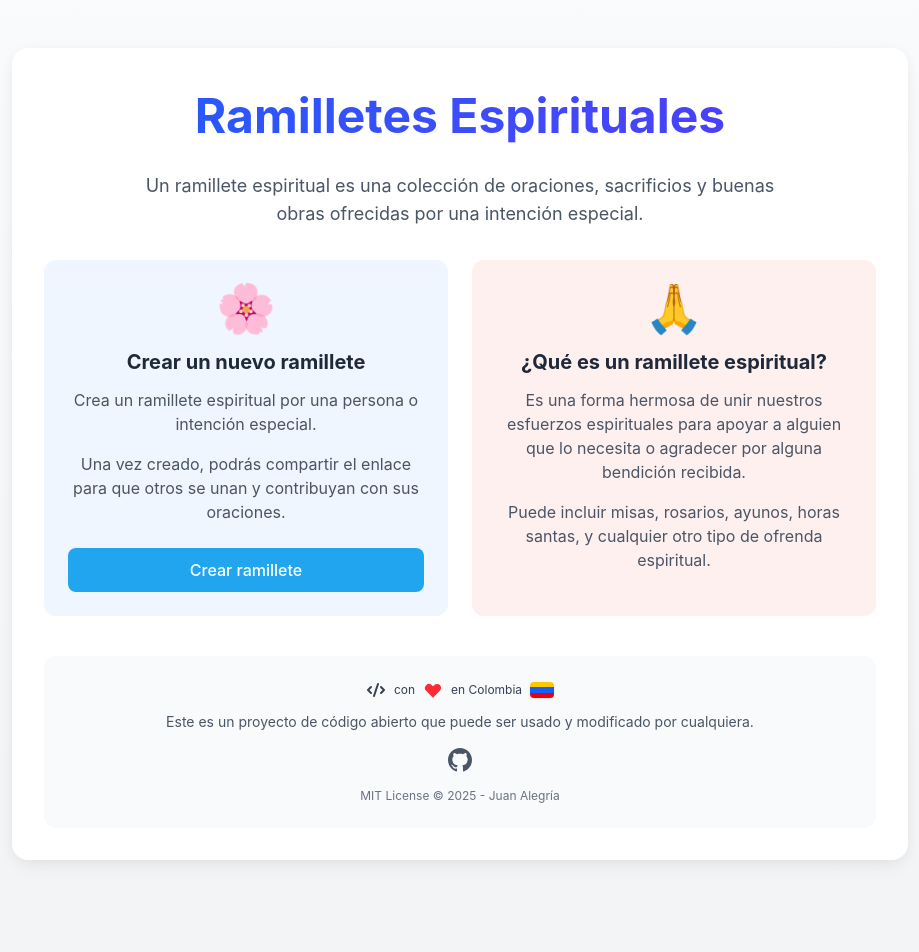
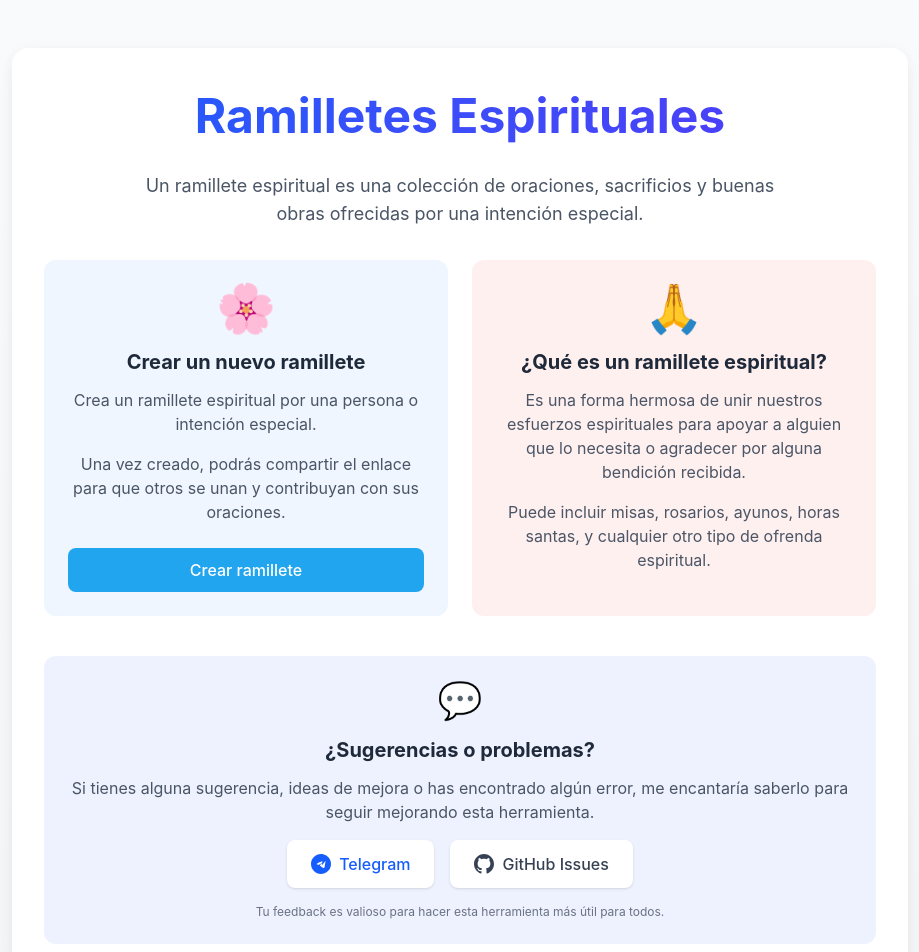
Before and after one commit to zejiran/spiritual-bouquet-tracker, a React (Vite) app in the folder web/: page / in a window 1280 px wide. Shown: the top 952 px of the page, without its empty margins (180-1099 px from the left). Before the commit the page ends 908 px from the top, so only its background shows below. Built offline with nearby package versions, Linux system fonts and the light colour scheme; no server answers.

Commit message:
Add contact section on home page

```diff
--- a/web/src/components/Home.tsx
+++ b/web/src/components/Home.tsx
@@ -163,6 +163,62 @@ export const Home: React.FC = () => {
           </div>
         </div>
 
+        <motion.div
+          initial={{ opacity: 0, y: 20 }}
+          animate={{ opacity: 1, y: 0 }}
+          transition={{ delay: 0.3 }}
+          className="bg-indigo-50 p-6 rounded-xl text-center mb-10"
+        >
+          <div className="text-4xl mb-4">💬</div>
+          <h3 className="text-xl font-bold mb-3 text-gray-800">
+            ¿Sugerencias o problemas?
+          </h3>
+          <p className="text-gray-600 mb-4">
+            Si tienes alguna sugerencia, ideas de mejora o has encontrado algún
+            error, me encantaría saberlo para seguir mejorando esta herramienta.
+          </p>
+          <div className="flex flex-col sm:flex-row items-center justify-center gap-4 mt-4">
+            <a
+              href="https://t.me/juanszalegria"
+              target="_blank"
+              rel="noopener noreferrer"
+              className="flex items-center gap-2 px-6 py-3 bg-white text-blue-600 rounded-lg hover:bg-blue-50 transition-colors shadow-sm"
+            >
+              <svg
+                xmlns="http://www.w3.org/2000/svg"
+                width="20"
+                height="20"
+                viewBox="0 0 24 24"
+                fill="currentColor"
+              >
+                <path d="M12 0C5.373 0 0 5.373 0 12s5.373 12 12 12 12-5.373 12-12S18.627 0 12 0zm5.562 8.161c-.175 1.675-.962 5.742-1.357 7.621-.168.79-.558 1.05-.91 1.08-.775.061-1.365-.56-2.117-1.091-.781-.56-1.188-.892-1.945-1.44-.875-.625-.308-1.009.192-1.592.13-.151 2.397-2.243 2.44-2.438.005-.024.008-.11-.042-.156s-.124-.029-.176-.017c-.077.015-1.305.857-3.682 2.527-.35.245-.664.362-.945.35-.311-.012-.909-.18-1.351-.328-.556-.188-1-.286-.96-.604.019-.157.177-.317.478-.48 1.862-1.005 3.11-1.667 3.743-1.985 1.781-.895 2.153-1.049 2.395-1.054.059-.001.193.022.276.084.096.099.12.232.105.366-.043.382-.766 4.767-.766 4.767z" />
+              </svg>
+              <span className="font-medium">Telegram</span>
+            </a>
+            <a
+              href="https://github.com/zejiran/spiritual-bouquet-tracker/issues"
+              target="_blank"
+              rel="noopener noreferrer"
+              className="flex items-center gap-2 px-6 py-3 bg-white text-gray-700 rounded-lg hover:bg-gray-50 transition-colors shadow-sm"
+            >
+              <svg
+                xmlns="http://www.w3.org/2000/svg"
+                width="20"
+                height="20"
+                viewBox="0 0 24 24"
+                fill="currentColor"
+              >
+                <path d="M12 0c-6.626 0-12 5.373-12 12 0 5.302 3.438 9.8 8.207 11.387.599.111.793-.261.793-.577v-2.234c-3.338.726-4.033-1.416-4.033-1.416-.546-1.387-1.333-1.756-1.333-1.756-1.089-.745.083-.729.083-.729 1.205.084 1.839 1.237 1.839 1.237 1.07 1.834 2.807 1.304 3.492.997.107-.775.418-1.305.762-1.604-2.665-.305-5.467-1.334-5.467-5.931 0-1.311.469-2.381 1.236-3.221-.124-.303-.535-1.524.117-3.176 0 0 1.008-.322 3.301 1.23.957-.266 1.983-.399 3.003-.404 1.02.005 2.047.138 3.006.404 2.291-1.552 3.297-1.23 3.297-1.23.653 1.653.242 2.874.118 3.176.77.84 1.235 1.911 1.235 3.221 0 4.609-2.807 5.624-5.479 5.921.43.372.823 1.102.823 2.222v3.293c0 .319.192.694.801.576 4.765-1.589 8.199-6.086 8.199-11.386 0-6.627-5.373-12-12-12z" />
+              </svg>
+              <span className="font-medium">GitHub Issues</span>
+            </a>
+          </div>
+          <p className="text-xs text-gray-500 mt-4">
+            Tu feedback es valioso para hacer esta herramienta más útil para
+            todos.
+          </p>
+        </motion.div>
+
         <div className="bg-gray-50 p-6 rounded-xl text-center">
           <div className="flex flex-col items-center space-y-3">
             <div className="flex items-center text-gray-700 text-xs">
--- a/web/src/components/RecipientHeader.tsx
+++ b/web/src/components/RecipientHeader.tsx
@@ -26,7 +26,8 @@ export const RecipientHeader: React.FC<RecipientHeaderProps> = ({
         initial={{ opacity: 0, y: -30 }}
         animate={{ opacity: 1, y: 0 }}
         transition={{ duration: 0.75 }}
-        className="relative w-fit mx-auto text-4xl sm:text-5xl font-bold text-center mb-9 bg-clip-text text-transparent bg-gradient-to-r from-blue-600 to-indigo-600 leading-normal"
+        onClick={() => navigate('/')}
+        className="relative w-fit mx-auto text-4xl sm:text-5xl font-bold text-center mb-9 bg-clip-text text-transparent bg-gradient-to-r from-blue-600 to-indigo-600 leading-normal cursor-default"
       >
         {formatRamilleteTitle(recipientName)} 🙏
       </motion.h1>
```
